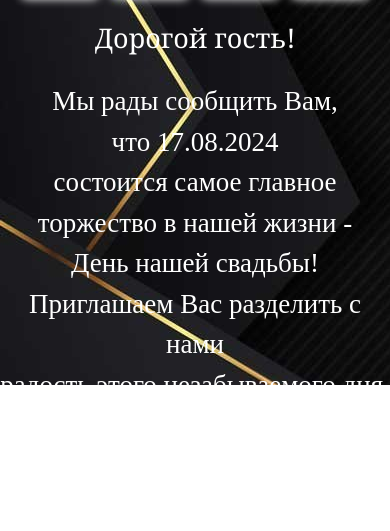
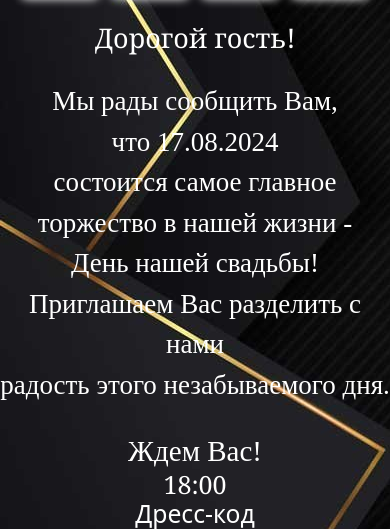
Before and after one commit to Skachal/aapl, a plain HTML site: page index.html in a window 390 px wide. Shown: the part 315-846 px from the top of the page. Drawn offline with nearby package versions, Linux system fonts and the light colour scheme.

Commit message:
Add files via upload

```diff
--- a/c.css
+++ b/c.css
@@ -13,14 +13,12 @@ body{
     gap: 10px;
 }
 .bg-mask {
-    background: url('/img/1674271546_catherineasquithgallery-com-p-fon-vizitki-serii-foto-120.jpg') no-repeat;
+    background: url('./img/1674271546_catherineasquithgallery-com-p-fon-vizitki-serii-foto-120.jpg') no-repeat;
     position: fixed;
-    width: 1800px;
-    height: 700px;
+    width: 100%;
+    height: 100%;
     z-index: -1;
     top: 0;
-padding: 0;
-margin: 0;
 }
 .countdown-item {
     display: flex;
@@ -53,3 +51,36 @@ margin: 0;
     margin-top: 50px;
     text-align: center;
 }
+
+
+@media only screen and (min-width: 768px) and (max-width: 1024px) {
+    /* Стили для планшетов */
+    .bg-mask {
+        display: block;
+        background: url('./img/1674271546_catherineasquithgallery-com-p-fon-vizitki-serii-foto-120.jpg') no-repeat;
+        position: fixed;
+        width: 100%; /* Ширина будет равна ширине экрана */
+        height: 100%; /* Высота будет равна высоте видимой части экрана */
+        z-index: -1;
+        top: 0;
+        left: 0;
+        padding: 0;
+        margin: 0;
+    }
+}
+
+@media only screen and (max-width: 767px) {
+    /* Для экранов шириной до 767px (обычно это мобильные устройства) */
+    .bg-mask {
+        display: block; /* Показываем фон */
+        background: url('./img/1674271546_catherineasquithgallery-com-p-fon-vizitki-serii-foto-120.jpg') no-repeat;
+        position: fixed;
+        width: 100%; /* Ширина будет равна ширине экрана */
+        height: 100%; /* Высота будет равна высоте видимой части экрана */
+        z-index: -1;
+        top: 0;
+        left: 0;
+        padding: 0;
+        margin: 0;
+    }
+}
```
Also changed, not shown: img/600005353130b0.webp (added), img/gggg.jpg (added), img/hhhh.jpg (added), img/мини.avif (added), img/роза.jpg (added).
